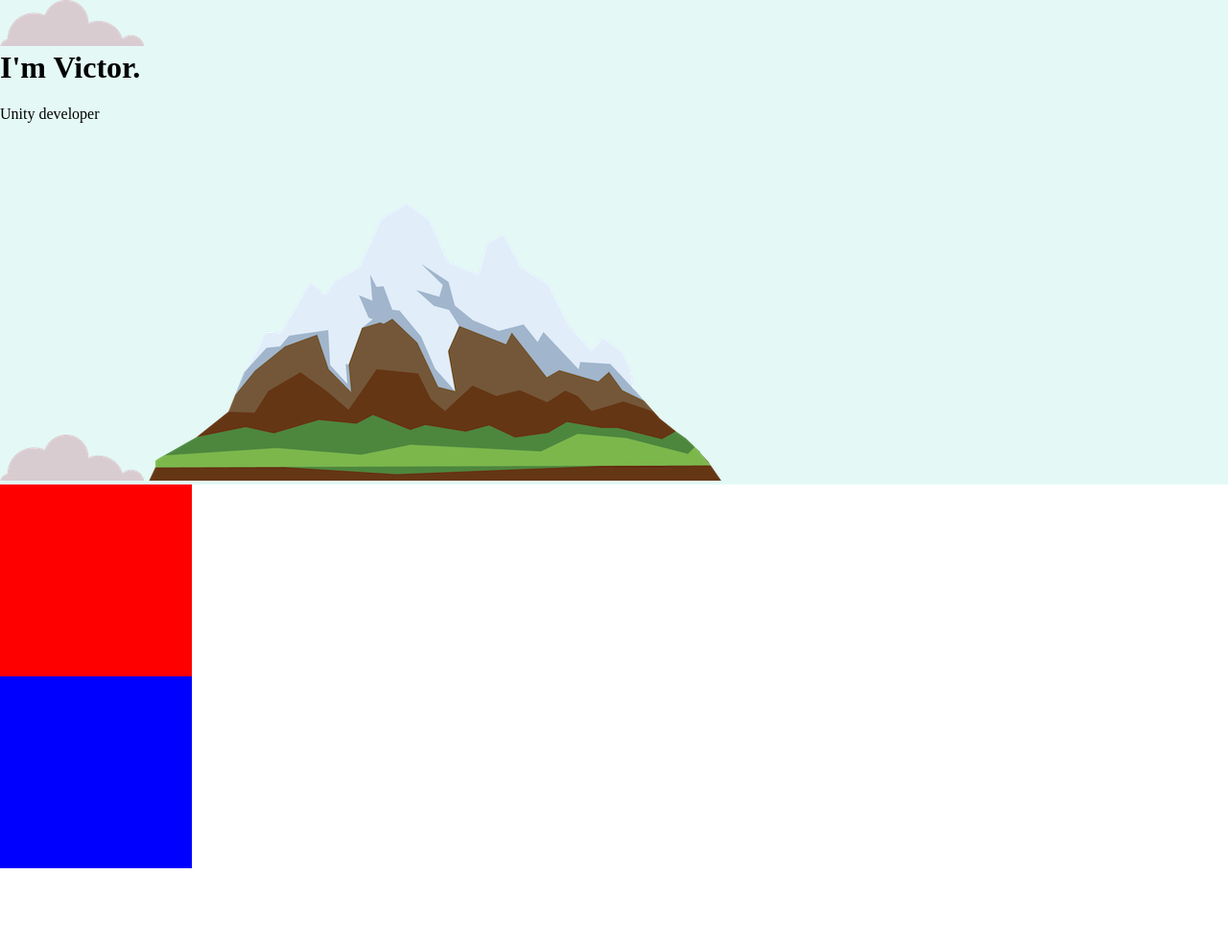
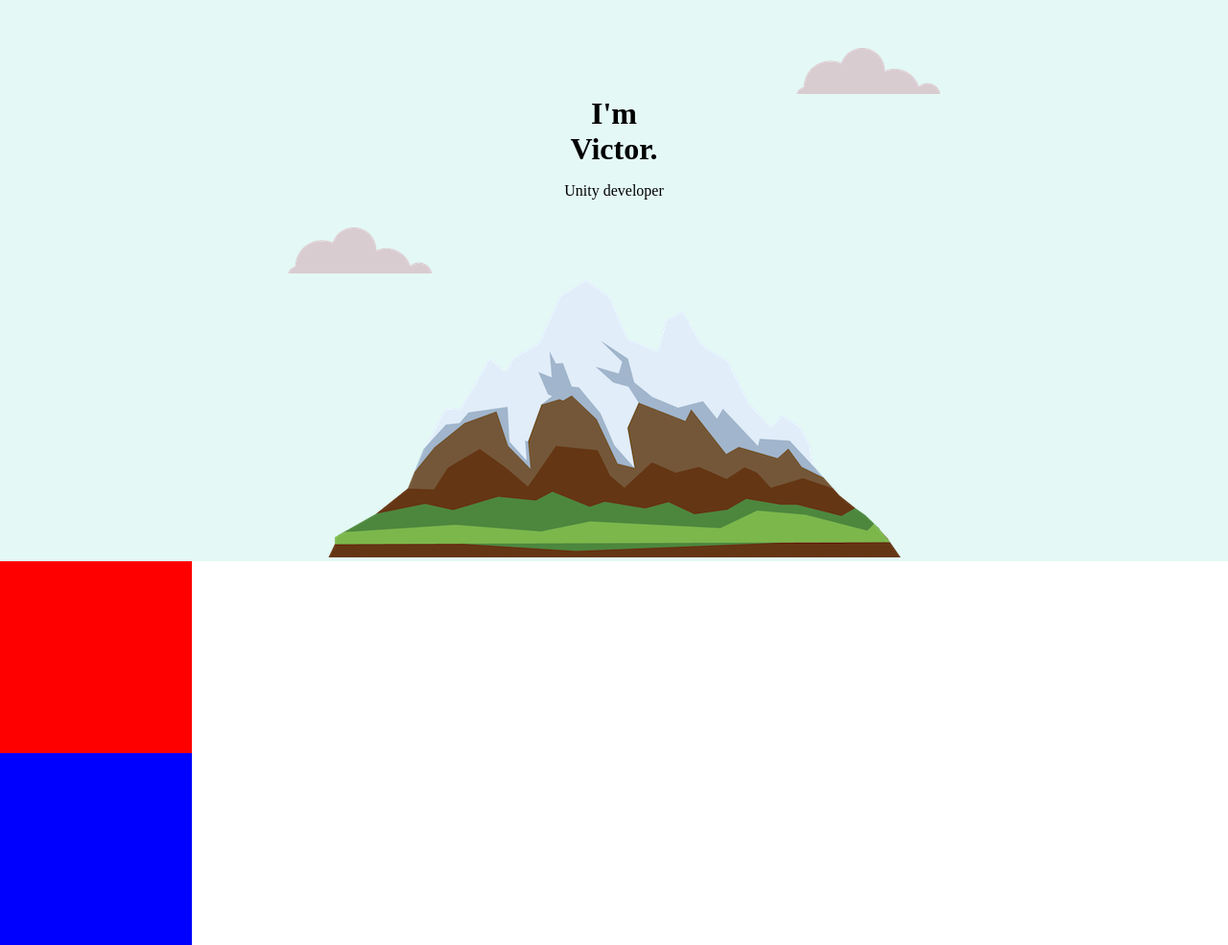
Before and after one commit to BaykovVic/Udemy_The-complete-web-development-bootcamp, a plain HTML site: page CSS - My Site/index.html in a window 1280 px wide. Shown: the whole page at 96% size. Before the commit the page ends 905 px from the top, so only its background shows below. Drawn offline with Linux system fonts and the light colour scheme.

Commit message:
049 The Dark Art of Centering Elements with CSS

```diff
--- a/CSS - My Site/css/styles.css
+++ b/CSS - My Site/css/styles.css
@@ -1,13 +1,17 @@
 body {
     margin: 0;
+    text-align: center;
 }
 
 h1 {
-    margin-top: 0;
+    width: 10%;
+    margin: 0 auto;
 }
 
 .top-container {
     background-color: #E4F9F5;
+    position: relative;
+    padding-top: 100px ;
 }
 
 .middle-container {
@@ -21,3 +25,15 @@ h1 {
     height: 200px;
     width: 200px;
 }
+
+.top-cloud {
+    position: absolute;
+    right: 300px;
+    top: 50px;
+}
+
+.bottom-cloud {
+    position: absolute;
+    left: 300px;
+    bottom: 300px;
+}
--- a/CSS - My Site/index.html
+++ b/CSS - My Site/index.html
@@ -8,10 +8,10 @@
 </head>
 <body>
 <div class="top-container">
-    <img src="images/cloud.png" alt="cloud-img">
+    <img class="top-cloud" src="images/cloud.png" alt="cloud-img">
     <h1>I'm Victor.</h1>
     <p>Unity developer</p>
-    <img src="images/cloud.png" alt="cloud-img">
+    <img class="bottom-cloud" src="images/cloud.png" alt="cloud-img">
     <img src="images/mountain.png" alt="mountain-img">
 
 </div>
```
